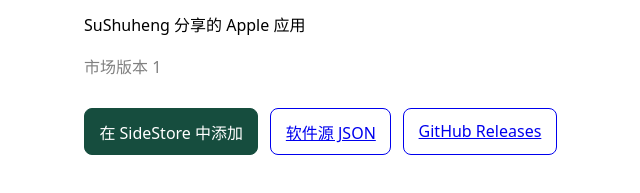
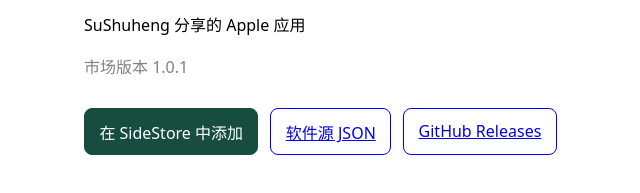
Before and after one commit to SuShuheng/ipa-apps, a plain HTML site: page index.html in a window 1280 px wide. Shown: the part 293-486 px from the top of the page, 268-908 px from the left. Drawn offline with Linux system fonts and the light colour scheme.

Commit message:
Read market version from the dedicated field

```diff
--- a/index.html
+++ b/index.html
@@ -34,10 +34,10 @@
     async function showMarketVersion() {
       const response = await fetch("source.json");
       if (!response.ok) return;
-      const { version } = await response.json();
-      if (!version) return;
+      const { marketVersion } = await response.json();
+      if (!marketVersion) return;
       const label = document.querySelector("#market-version");
-      label.textContent = `市场版本 ${version}`;
+      label.textContent = `市场版本 ${marketVersion}`;
       label.hidden = false;
     }
     showMarketVersion().catch(() => {});
```
